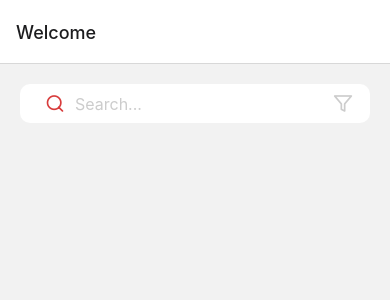
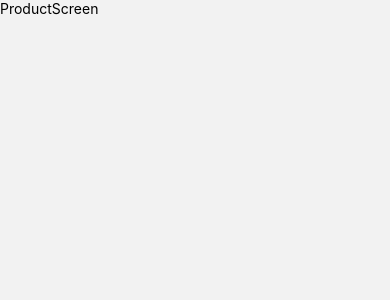
Before and after one commit to Harshksaw/Testing, a React Native app in the folder AssignReactNative/: screen /Product in a window 390 px wide. Before the commit this address had no page. Shown: the top 300 px of the page. Built offline with nearby package versions, Linux system fonts and the light colour scheme.

Commit message:
Refactor navigation and add ProductScreen

```diff
--- a/AssignReactNative/App.tsx
+++ b/AssignReactNative/App.tsx
@@ -2,19 +2,23 @@ import * as React from 'react';
 import {NavigationContainer} from '@react-navigation/native';
 import {createNativeStackNavigator} from '@react-navigation/native-stack';
 import HomeScreen from './src/HomeScreen';
-import ProfileScreen from './src/ProfileScreen';
+import ProductScreen from './src/ProductScreen';
 
 const Stack = createNativeStackNavigator();
 const App = () => {
   return (
     <NavigationContainer>
-      <Stack.Navigator>
+      <Stack.Navigator
+        screenOptions={{
+          headerShown: false,
+        }}>
         <Stack.Screen
           name="Home"
           component={HomeScreen}
           options={{title: 'Welcome'}}
         />
-        <Stack.Screen name="Profile" component={ProfileScreen} />
+
+        <Stack.Screen name="Product" component={ProductScreen} />
       </Stack.Navigator>
     </NavigationContainer>
   );
--- a/AssignReactNative/src/HomeScreen.jsx
+++ b/AssignReactNative/src/HomeScreen.jsx
@@ -1,6 +1,7 @@
 import {StyleSheet, Text, TextInput, TouchableOpacity, View} from 'react-native';
 import React, { useState } from 'react';
 import Feather from 'react-native-vector-icons/Feather';
+import SearchBar from './components/Searchbar';
 
 
 
@@ -14,56 +15,14 @@ const HomeScreen = () => {
 
   return (
     <View style={{ padding: 20 }}>
-    <SearchBar
+      <Text style={{ fontSize: 20, fontWeight: 'medium', marginBottom: 0 }}>Good Morning</Text>
+      <Text style={{ fontSize: 20, fontWeight: 'bold', marginBottom: 20 }}>Mr Joe!</Text>
 
-    />
+
+    <SearchBar/>
   </View>
   );
 }
 
-const SearchBar = () => {
-  const [searchText, setSearchText] = useState('');
-
-  const handleSearchChange = (text) => {
-    setSearchText(text);
-    // Implement your search logic here based on searchText
-  };
-
-  return (
-    <View style={styles.container}>
-      <TouchableOpacity style={styles.iconContainer}>
-        <Feather name="search" size={20} color="#d83c3c" />
-      </TouchableOpacity>
-      <TextInput
-        style={styles.textInput}
-        placeholder="Search..."
-        placeholderTextColor="#ccc"
-        onChangeText={handleSearchChange}
-      />
-      <TouchableOpacity style={styles.iconContainer}>
-        <Feather name="filter" size={20} color="#ccc" />
-      </TouchableOpacity>
-    </View>
-  );
-};
-
-const styles = StyleSheet.create({
-  container: {
-    backgroundColor: '#fff',
-    flexDirection: 'row',
-    alignItems: 'center',
-    borderRadius: 10,
-    paddingHorizontal: 15,
-    paddingVertical: 8,
-  },
-  iconContainer: {
-    paddingHorizontal: 10,
-  },
-  textInput: {
-    flex: 1,
-    fontSize: 16,
-    color: '#000',
-  },
-});
 
 export default HomeScreen;
--- a/AssignReactNative/src/ProfileScreen.jsx
+++ b/AssignReactNative/src/ProductScreen.jsx
@@ -1,14 +1,14 @@
 import { StyleSheet, Text, View } from 'react-native'
 import React from 'react'
 
-const ProfileScreen = () => {
+const ProductScreen = () => {
   return (
     <View>
-      <Text>ProfileScreen</Text>
+      <Text>ProductScreen</Text>
     </View>
   )
 }
 
-export default ProfileScreen
+export default ProductScreen
 
 const styles = StyleSheet.create({})
--- a/AssignReactNative/src/components/Searchbar.jsx
+++ b/AssignReactNative/src/components/Searchbar.jsx
@@ -1,19 +1,24 @@
-import React, { useState } from 'react';
-import { View, TextInput, StyleSheet, TouchableOpacity, Feather } from 'react-native';
-import Icon from 'react-native-vector-icons/FontAwesome';
+import { useState } from "react";
+import { StyleSheet, TextInput, TouchableOpacity, View } from "react-native";
+import Icon from 'react-native-vector-icons/Feather';
+import { useNavigation } from '@react-navigation/native';
+import ProductScreen from "../ProductScreen";
+
+
+
 const SearchBar = () => {
   const [searchText, setSearchText] = useState('');
+  const navigation = useNavigation();
 
-  const handleSearchChange = (text) => {
-    setSearchText(text);
-    // Implement your search logic here based on searchText
+  const handleSearchChange = () => {
+    console.log(searchText);
+
   };
 
   return (
     <View style={styles.container}>
       <TouchableOpacity style={styles.iconContainer}>
-
-        <Icon name="search" size={25} color="gray" />
+        <Icon name="search" size={25} color="#837474" />
       </TouchableOpacity>
       <TextInput
         style={styles.textInput}
@@ -21,9 +26,9 @@ const SearchBar = () => {
         placeholderTextColor="#ccc"
         onChangeText={handleSearchChange}
       />
-
-      <TouchableOpacity style={styles.iconContainer}>
-    <Icon name="filter" size={25} color="#221e1e" />
+      <TouchableOpacity style={styles.iconContainer}
+      onPress={() => navigation.navigate('Product')}>
+        <Icon name="filter" size={25} color="#040303" />
       </TouchableOpacity>
     </View>
   );
```
Also changed, not shown: 1 other file (tests, documents, lock files or other folders).
